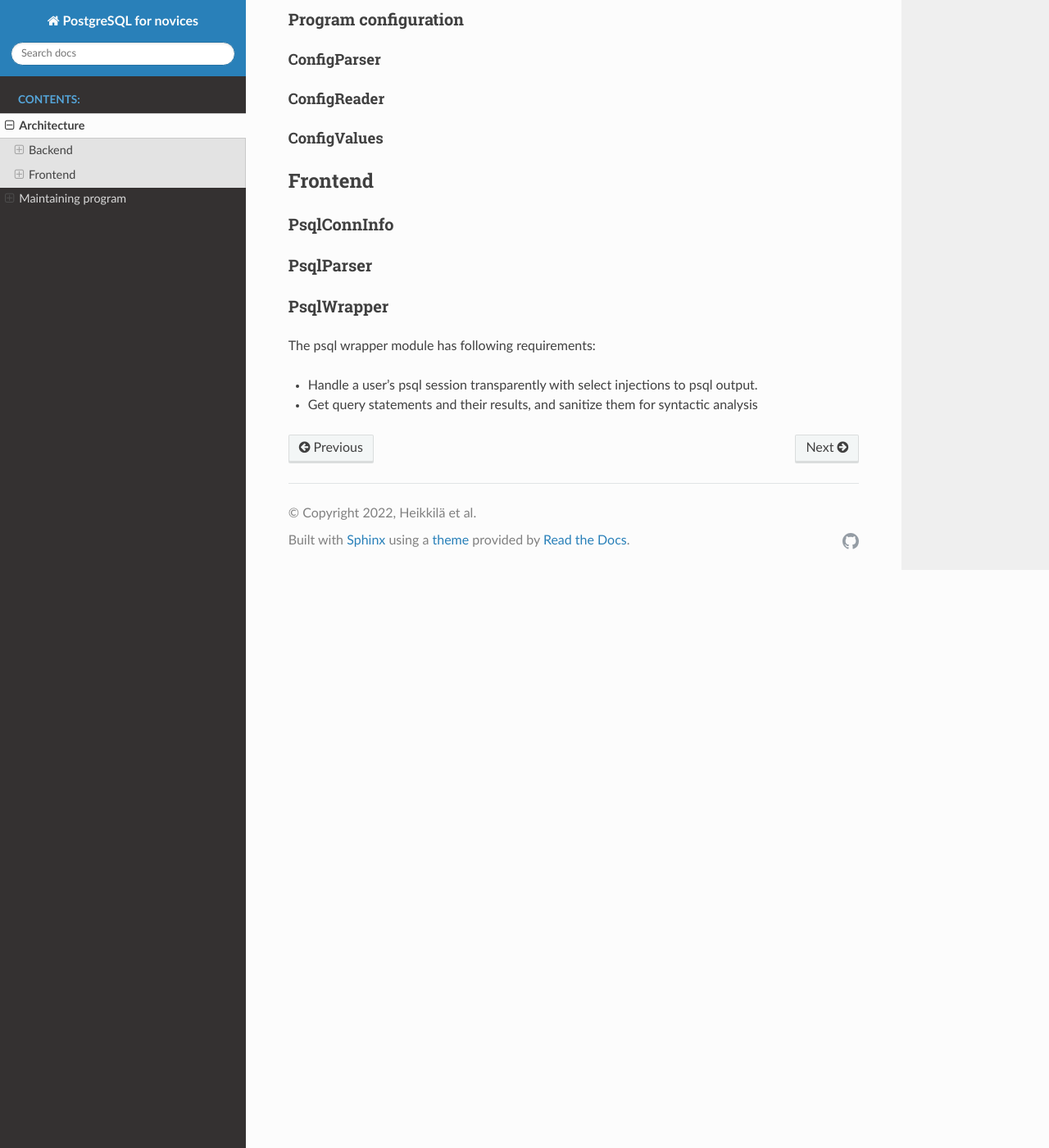
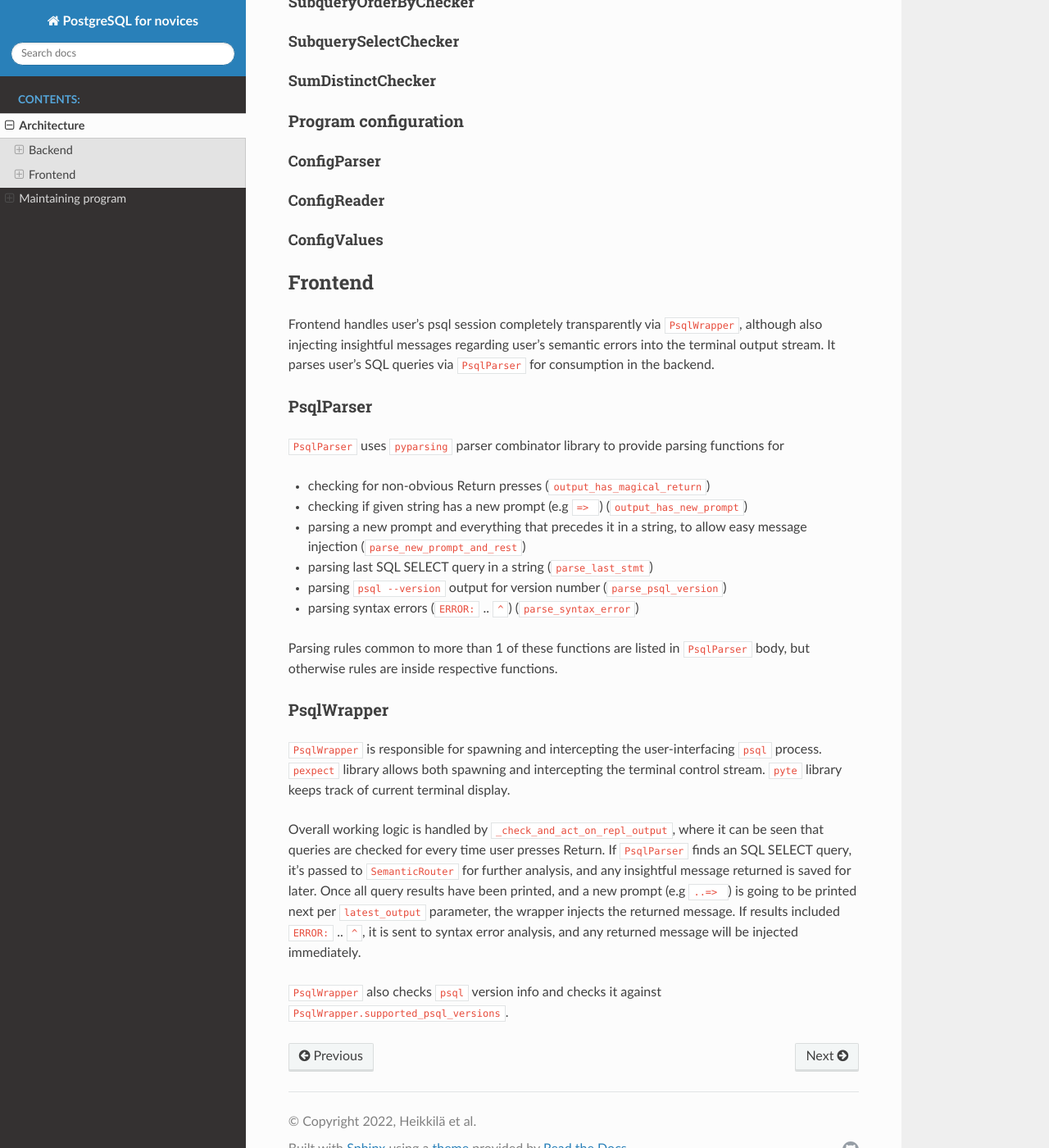
Before and after one commit to tatuhtuni/proj-kurssi, a Sphinx documentation site: the page built from docs/architecture.md, in a window 1280 px wide and 1400 px high, scrolled down 1356 px. Shown: the whole window at 82% size. Built offline with Sphinx 7.4.7 and the Read the Docs theme 2.0.0, drawn with Linux system fonts in a browser that asks for light colours; pages that are not in the unit, such as notebooks, are missing from menus; some of the changed text lies outside the part shown.

Commit message:
Frontend documentation, 'known limitations' section to maintaining plan.

```diff
--- a/docs/architecture.md
+++ b/docs/architecture.md
@@ -5,6 +5,10 @@
 ## Backend
 
 ### ErrorFormatter
+
+### PsqlConnInfo
+
+`PsqlConnInfo` fetches PostgresSQL connection info by running a `psql` command with given arguments (usually same arguments as with what the main `psql` process was called with).
 
 ### QEPParser
 
@@ -40,12 +44,24 @@
 
 ## Frontend
 
-### PsqlConnInfo
+Frontend handles user's psql session completely transparently via `PsqlWrapper`, although also injecting insightful messages regarding user's semantic errors into the terminal output stream. It parses user's SQL queries via `PsqlParser` for consumption in the backend.
 
 ### PsqlParser
 
+`PsqlParser` uses `pyparsing` parser combinator library to provide parsing functions for
+- checking for non-obvious Return presses (`output_has_magical_return`)
+- checking if given string has a new prompt (e.g `=> `) (`output_has_new_prompt`)
+- parsing a new prompt and everything that precedes it in a string, to allow easy message injection (`parse_new_prompt_and_rest`)
+- parsing last SQL SELECT query in a string (`parse_last_stmt`)
+- parsing `psql --version` output for version number (`parse_psql_version`)
+- parsing syntax errors (`ERROR:` .. `^`) (`parse_syntax_error`)
+
+Parsing rules common to more than 1 of these functions are listed in `PsqlParser` body, but otherwise rules are inside respective functions.
+
 ### PsqlWrapper
 
-The psql wrapper module has following requirements:
-- Handle a user's psql session transparently with select injections to psql output.
-- Get query statements and their results, and sanitize them for syntactic analysis
+`PsqlWrapper` is responsible for spawning and intercepting the user-interfacing `psql` process. `pexpect` library allows both spawning and intercepting the terminal control stream. `pyte` library keeps track of current terminal display.
+
+Overall working logic is handled by `_check_and_act_on_repl_output`, where it can be seen that queries are checked for every time user presses Return. If `PsqlParser` finds an SQL SELECT query, it's passed to `SemanticRouter` for further analysis, and any insightful message returned is saved for later. Once all query results have been printed, and a new prompt (e.g `..=> `) is going to be printed next per `latest_output` parameter, the wrapper injects the returned message. If results included `ERROR:` .. `^`, it is sent to syntax error analysis, and any returned message will be injected immediately.
+
+`PsqlWrapper` also checks `psql` version info and checks it against `PsqlWrapper.supported_psql_versions`.
```
Also changed, not shown: docs/maintenance-plan.md (+2 -0 lines).
